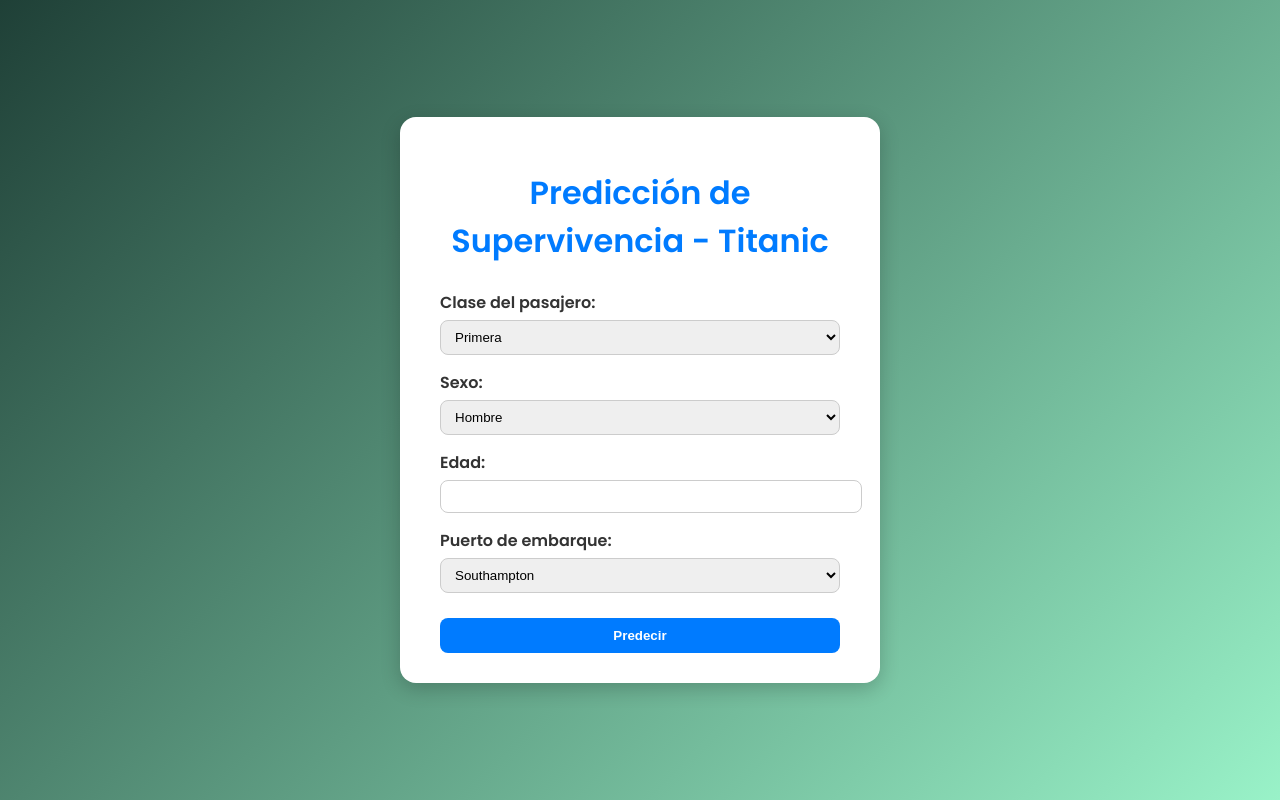
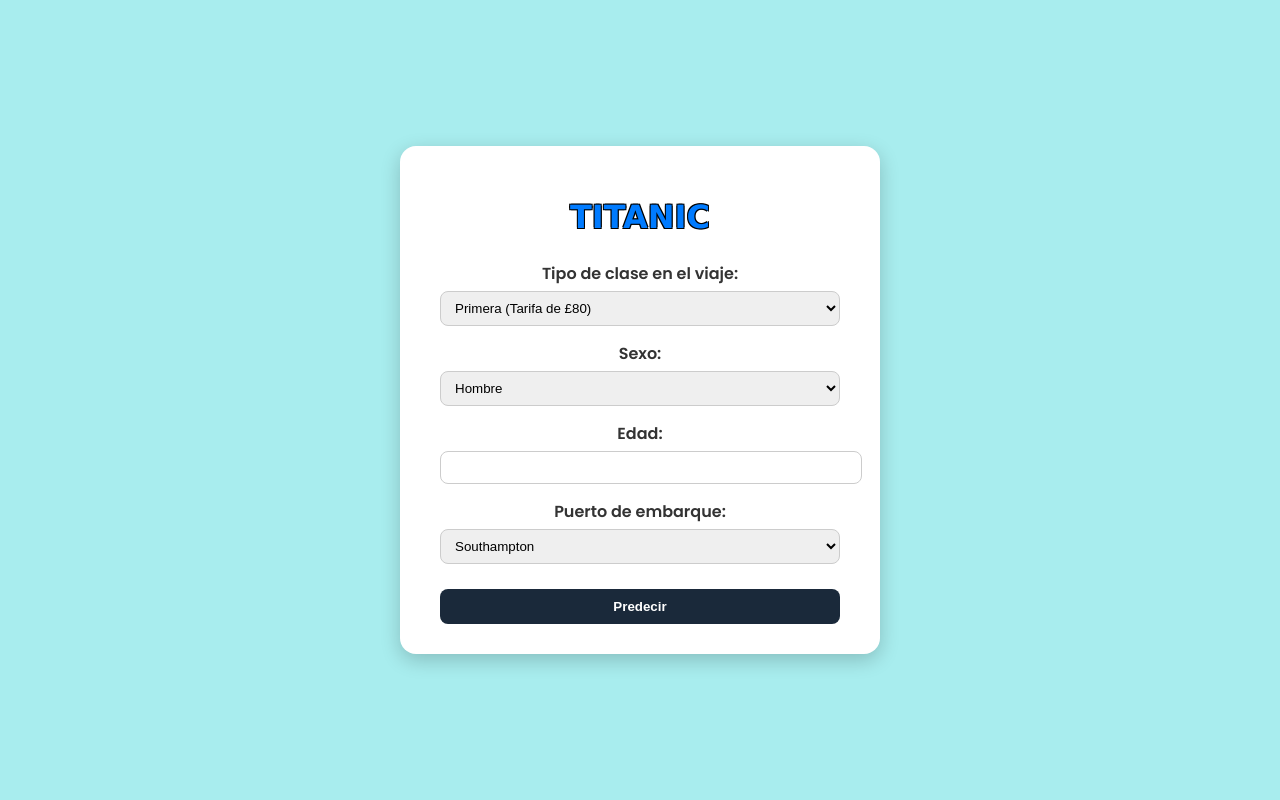
Before and after one commit to CesarJavier156/Titanic_ejercicio, a Django app: page / in a window 1280 px wide. Run offline with Django 5.2, Linux system fonts and the light colour scheme; parts of the project's set-up code (start-up, migrations or seed data) failed here and were passed over; some libraries are stand-ins or nearby versions.

Commit message:
Update index.html

```diff
--- a/predictor/templates/index.html
+++ b/predictor/templates/index.html
@@ -8,7 +8,7 @@
     <style>
         body {
             font-family: 'Poppins', sans-serif;
-            background: linear-gradient(135deg, #1f4037, #99f2c8);
+            background: linear-gradient(135deg, #a8edee, #a8edee);
             color: #333;
             display: flex;
             justify-content: center;
@@ -29,11 +29,18 @@
         h1 {
             color: #007bff;
             margin-bottom: 25px;
+            font-family:Verdana, Geneva, Tahoma, sans-serif;
+              text-shadow:
+    -1px -1px 0 #000, /* Sombra inferior izquierda */
+     1px -1px 0 #000, /* Sombra superior izquierda */
+    -1px  1px 0 #000, /* Sombra inferior derecha */
+     1px  1px 0 #000; /* Sombra superior derecha */
+
         }
 
         label {
             display: block;
-            text-align: left;
+            text-align: center;
             font-weight: 600;
             margin-top: 15px;
         }
@@ -48,7 +55,7 @@
         }
 
         select:focus, input:focus {
-            border-color: #007bff;
+            border-color: #000000;
             outline: none;
             box-shadow: 0 0 5px rgba(0,123,255,0.5);
         }
@@ -57,7 +64,7 @@
             width: 100%;
             padding: 10px;
             margin-top: 25px;
-            background-color: #007bff;
+            background-color: #1a293a;
             color: white;
             font-weight: 600;
             border: none;
@@ -67,7 +74,7 @@
         }
 
         button:hover {
-            background-color: #0056b3;
+            background-color: #5b5d5e;
         }
 
         footer {
@@ -79,17 +86,17 @@
     </style>
 </head>
 <body>
-    <div class="container">
-        <h1>Predicción de Supervivencia - Titanic</h1>
+    <div class="container" >
+        <h1>TITANIC</h1>
 
         <form method="POST">
             {% csrf_token %}
 
-            <label>Clase del pasajero:</label>
+            <label>Tipo de clase en el viaje:</label>
             <select name="pclass" required>
-                <option value="Primera">Primera</option>
-                <option value="Segunda">Segunda</option>
-                <option value="Tercera">Tercera</option>
+                <option value="Primera">Primera (Tarifa de £80)</option>
+                <option value="Segunda">Segunda (Tarifa de £30)</option>
+                <option value="Tercera">Tercera (Tarifa de £10)</option>
             </select>
 
             <label>Sexo:</label>
@@ -99,7 +106,7 @@
             </select>
 
             <label>Edad:</label>
-            <input type="number" name="age" step="0.1" min="1" max="99" required>
+            <input type="number" name="age" step="0" min="1" max="99" required>
 
             <label>Puerto de embarque:</label>
             <select name="embarked" required>
@@ -114,12 +121,12 @@
     </div>
 
     {% if result %}
-        {% if "Sobreviviría" in result %}
+        {% if "no" in result %}
             <script>
                 Swal.fire({
                     title: '{{ result }}',
                     text: 'Probabilidad de supervivencia: {{ probability }}%',
-                    icon: 'success',
+                    icon: 'error',
                     confirmButtonColor: '#007bff',
                     background: '#f9f9f9',
                     color: '#333',
@@ -134,8 +141,8 @@
                 Swal.fire({
                     title: '{{ result }}',
                     text: 'Probabilidad de supervivencia: {{ probability }}%',
-                    icon: 'error',
                     confirmButtonColor: '#007bff',
+                    icon: 'success',
                     background: '#f9f9f9',
                     color: '#333',
                     showConfirmButton: false,
```
